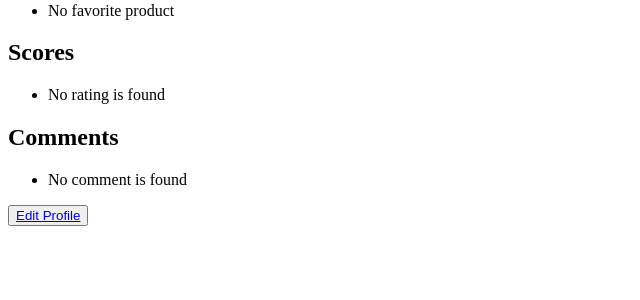
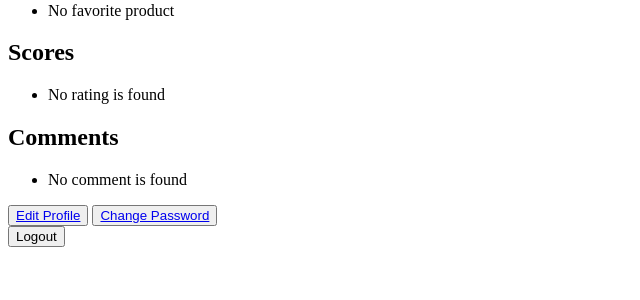
Before and after one commit to firooz-hosseini/CoffeeShop, a Django app: page /accounts/profile/ in a window 1280 px wide. Shown: the part 248-548 px from the top of the page, without its empty margins (0-640 px from the left). Run offline with Django 5.2, Linux system fonts and the light colour scheme; the visitor is signed in with stand-in values (Sample User, id 1); data that the repository does not hold is empty.

Commit message:
Add Change password view

```diff
--- a/accounts/urls.py
+++ b/accounts/urls.py
@@ -12,6 +12,8 @@ urlpatterns = [
     path('reset/<uidb64>/<token>/', views.MyPasswordResetConfirmView.as_view(), name='password_reset_confirm'),
     path('reset/done/', views.MyPasswordResetCompleteView.as_view(), name='password_reset_complete'),
     path('profile/edit/', views.ProfileUpdateView.as_view(), name='edit-profile'),
+    path('profile/change-password/', views.CustomPasswordChangeView.as_view(), name='change-password'),
+
 
 
 
--- a/accounts/views.py
+++ b/accounts/views.py
@@ -3,7 +3,7 @@ from .forms import CustomUserCreationForm
 from django.urls import reverse_lazy
 from django.views.generic.edit import CreateView
 from django.views.generic import TemplateView, UpdateView
-from django.contrib.auth.views import LoginView, PasswordResetView, PasswordResetDoneView, PasswordResetConfirmView, PasswordResetCompleteView
+from django.contrib.auth.views import LoginView, PasswordChangeView, PasswordResetView, PasswordResetDoneView, PasswordResetConfirmView, PasswordResetCompleteView
 from django.contrib.auth.decorators import login_required
 from django.contrib.auth.mixins import LoginRequiredMixin
 from orders.models import Order, Comment, Rating, OrderItem
@@ -48,6 +48,10 @@ class ProfileUpdateView(LoginRequiredMixin, UpdateView):
     def get_object(self):
         return self.request.user
 
+class CustomPasswordChangeView(LoginRequiredMixin, PasswordChangeView):
+    template_name = 'accounts/change_password.html'
+    success_url = reverse_lazy('profile')
+
 
 class MyPasswordResetView(PasswordResetView):
     template_name = 'accounts/password_reset_form.html'
--- a/templates/accounts/profile.html
+++ b/templates/accounts/profile.html
@@ -49,5 +49,10 @@
     {% endfor %}
 </ul>
     <button><a href="{% url 'edit-profile' %}">Edit Profile</a></button>
+    <button><a href="{% url 'change-password' %}">Change Password</a></button>
+    <form action="{% url 'logout' %}" method="post">
+        {% csrf_token %}
+        <button type="submit">Logout</button>
+    </form>
 </body>
 </html>
```
Also changed, not shown: templates/accounts/change_password.html (added, +20 -0 lines).
